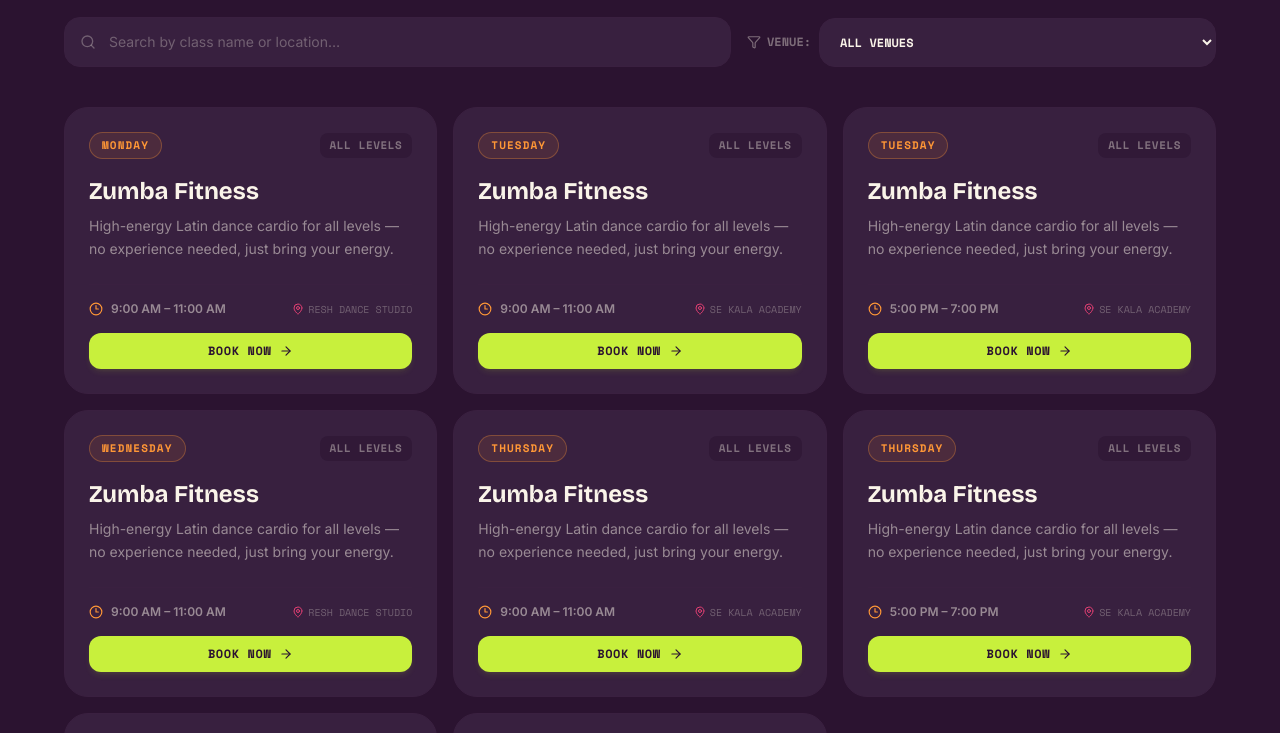
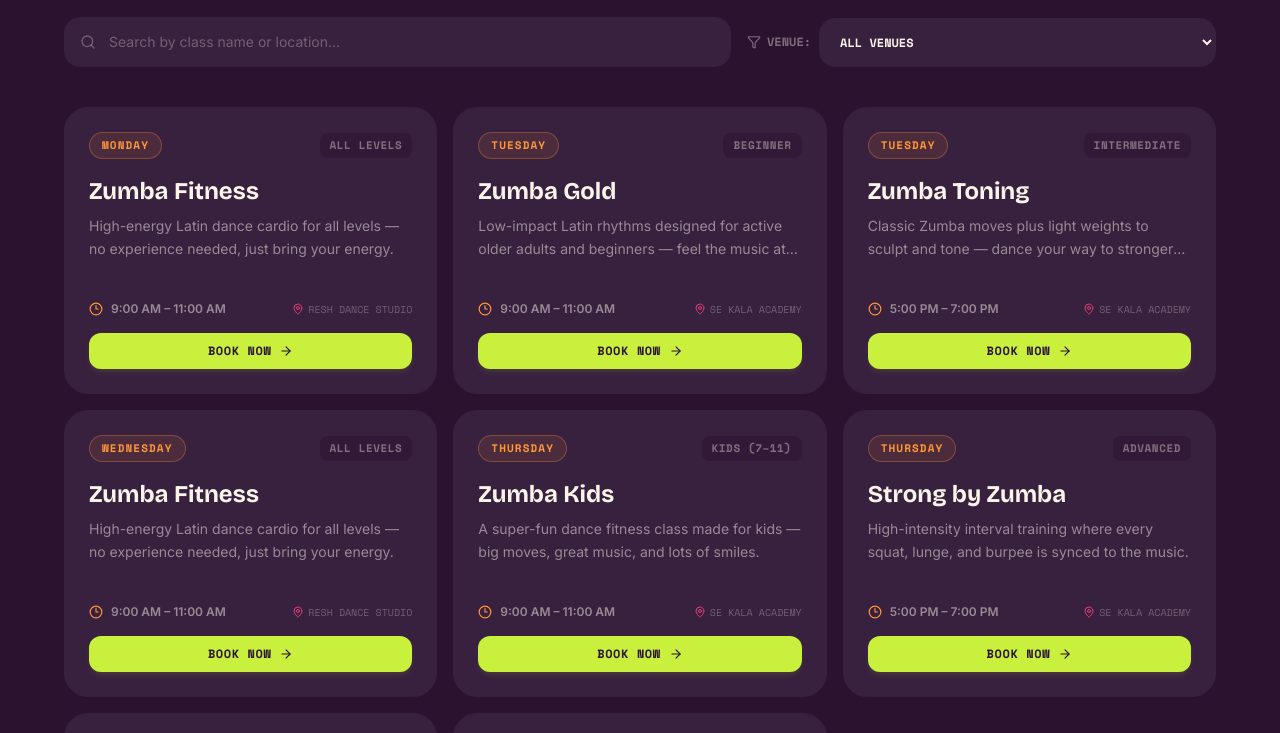
Before and after one commit to saranga423/zumba, a React (Vite) app: page /home in a window 1280 px wide. Shown: the part 2600-3333 px from the top of the page. Built offline with nearby package versions, Linux system fonts and the light colour scheme.

Commit message:
updated gallery

```diff
--- a/src/components/sections/Schedule.jsx
+++ b/src/components/sections/Schedule.jsx
@@ -23,20 +23,20 @@ const scheduleData = [
     id: "se-kala-tue-morning",
     day: "Tue", dayFull: "Tuesday",
     time: "9:00 AM – 11:00 AM",
-    name: "Zumba Fitness",
-    type: "zumba",
-    description: "High-energy Latin dance cardio for all levels — no experience needed, just bring your energy.",
-    level: "All Levels",
+    name: "Zumba Gold",
+    type: "zumba-gold",
+    description: "Low-impact Latin rhythms designed for active older adults and beginners — feel the music at your own pace.",
+    level: "Beginner",
     location: "Nimal Senanayake Academy of Performing Arts",
   },
   {
     id: "se-kala-tue-evening",
     day: "Tue", dayFull: "Tuesday",
     time: "5:00 PM – 7:00 PM",
-    name: "Zumba Fitness",
-    type: "zumba",
-    description: "High-energy Latin dance cardio for all levels — no experience needed, just bring your energy.",
-    level: "All Levels",
+    name: "Zumba Toning",
+    type: "zumba-toning",
+    description: "Classic Zumba moves plus light weights to sculpt and tone — dance your way to stronger muscles.",
+    level: "Intermediate",
     location: "Nimal Senanayake Academy of Performing Arts",
   },
   {
@@ -53,30 +53,30 @@ const scheduleData = [
     id: "se-kala-thu-morning",
     day: "Thu", dayFull: "Thursday",
     time: "9:00 AM – 11:00 AM",
-    name: "Zumba Fitness",
-    type: "zumba",
-    description: "High-energy Latin dance cardio for all levels — no experience needed, just bring your energy.",
-    level: "All Levels",
+    name: "Zumba Kids",
+    type: "zumba-kids",
+    description: "A super-fun dance fitness class made for kids — big moves, great music, and lots of smiles.",
+    level: "Kids (7–11)",
     location: "Nimal Senanayake Academy of Performing Arts",
   },
   {
     id: "se-kala-thu-evening",
     day: "Thu", dayFull: "Thursday",
     time: "5:00 PM – 7:00 PM",
-    name: "Zumba Fitness",
-    type: "zumba",
-    description: "High-energy Latin dance cardio for all levels — no experience needed, just bring your energy.",
-    level: "All Levels",
+    name: "Strong by Zumba",
+    type: "strong",
+    description: "High-intensity interval training where every squat, lunge, and burpee is synced to the music.",
+    level: "Advanced",
     location: "Nimal Senanayake Academy of Performing Arts",
   },
   {
     id: "resh-fri-morning",
     day: "Fri", dayFull: "Friday",
     time: "9:00 AM – 11:00 AM",
-    name: "Zumba Fitness",
-    type: "zumba",
-    description: "High-energy Latin dance cardio for all levels — no experience needed, just bring your energy.",
-    level: "All Levels",
+    name: "Zumba Toning",
+    type: "zumba-toning",
+    description: "Classic Zumba moves plus light weights to sculpt and tone — dance your way to stronger muscles.",
+    level: "Intermediate",
     location: "Resh Dance Studio Kandy",
   },
   {
```
